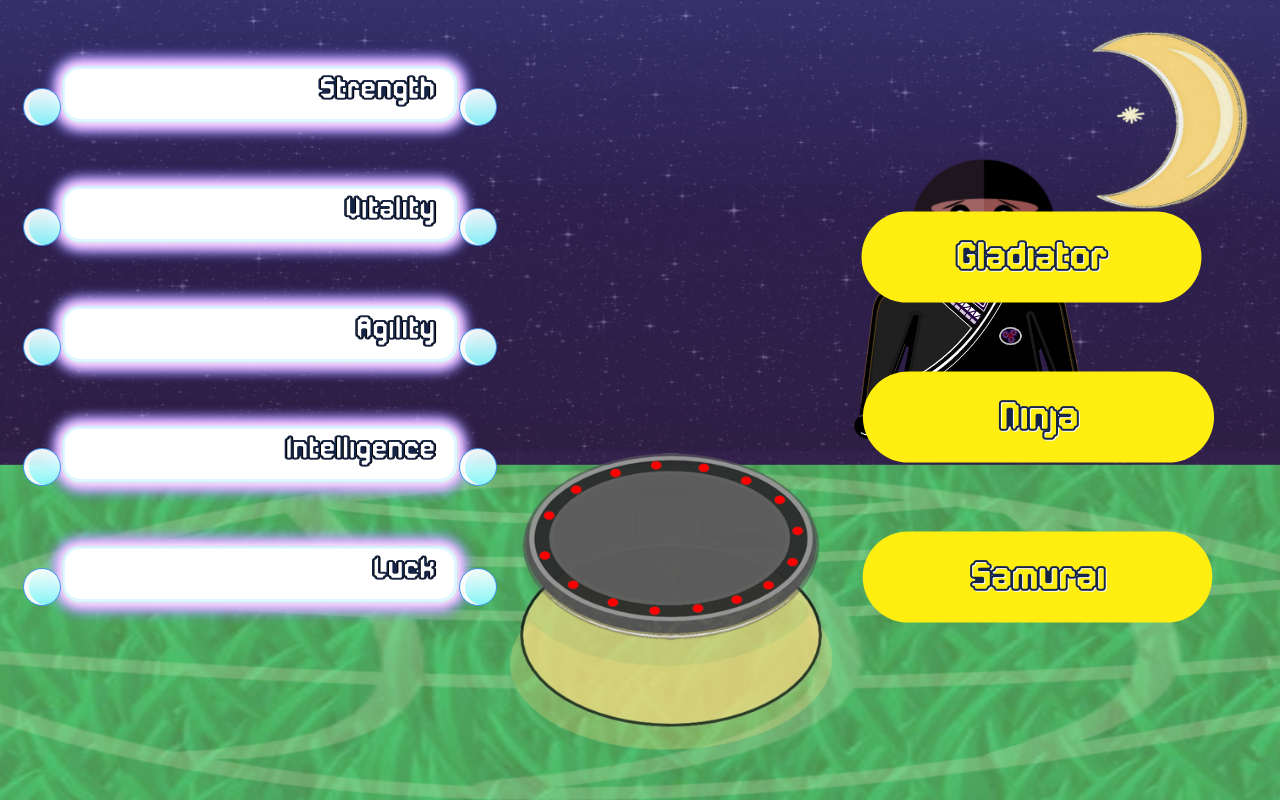
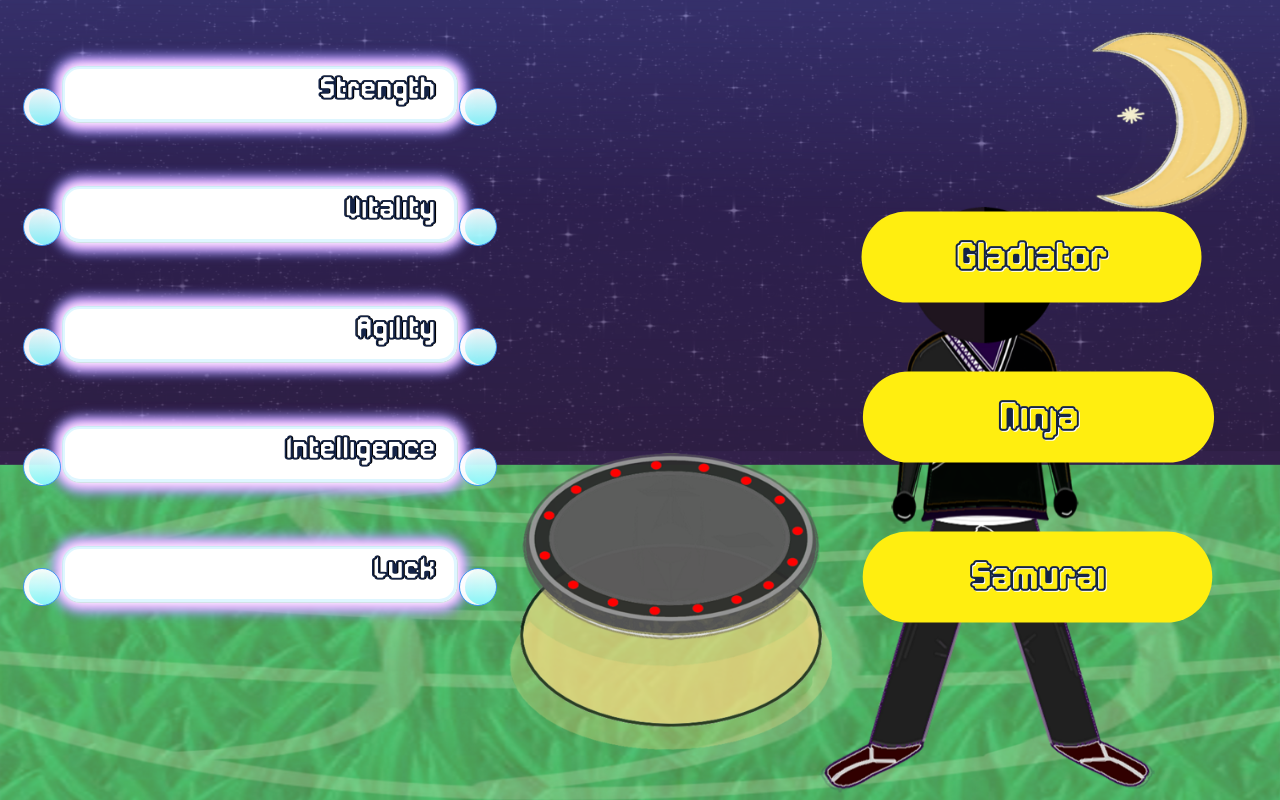
Before and after one commit to soundwanders/makehero, a website: page index.html in a window 1280 px wide. Both pictures are taken after a click on the button "Ninja". Drawn offline with Linux system fonts and the light colour scheme.

Commit message:
testing single image for ninja hero design. Legs complete but need polish. Changed JS and CSS to reflect single ninja image rather than separate body parts.

```diff
--- a/assets/herostyle.css
+++ b/assets/herostyle.css
@@ -213,7 +213,19 @@ body {
 
     /* Hero Heads */
 
-        /* Ninja */
+    /* Ninja */
+    #ninja {
+        display: none;
+        position: absolute;
+        position: fixed;
+        top: -5%;
+        left: 49vh;
+        transform: scale(0.8, 0.8);
+        -ms-transform: scale(0.8, 0.8);
+        -webkit-transform: scale(0.8, 0.8);
+        z-index: -2;
+    }
+    /*
         #ninjaHead {
             display: none;
             position: absolute;
@@ -236,6 +248,18 @@ body {
             -webkit-transform: scale(0.55, 0.55);
             z-index: -4;
         }
+
+        #ninjaLegs {
+            display: none;
+            position: fixed;
+            top: 35.8%;
+            left: 92vh;
+            transform: scale(0.75, 0.75);
+            -ms-transform: scale(0.75, 0.75);
+            -webkit-transform: scale(0.75, 0.75);
+            z-index: -6;
+        }
+    */
 
         /* Samurai */
         #samuraiHead {
--- a/assets/makehero.js
+++ b/assets/makehero.js
@@ -296,8 +296,12 @@ let luck = 0;
     let samHead = document.getElementById("samuraiHead");
     let samBody = document.getElementById("samuraiBody");
 
+    let ninja = document.getElementById("ninja");
+/*
     let ninHead = document.getElementById("ninjaHead");
     let ninBody = document.getElementById("ninjaBody");
+    let ninLegs = document.getElementById("ninjaLegs");
+*/
 
 // --- TOGGLE HERO DISPLAY FUNCTIONS ---
 
@@ -312,8 +316,7 @@ let luck = 0;
       samHead.style.display = "none";
       samBody.style.display = "none";
 
-      ninHead.style.display = "none";
-      ninBody.style.display = "none";
+      ninja.style.display = "none";
 
     }, false);
 
@@ -321,13 +324,13 @@ let luck = 0;
     const ninjaBtn = document.getElementById("ninjaBtn");
 
     ninjaBtn.addEventListener('click', function toggleNinja() {
-      ninHead.style.display = "block";
-      ninBody.style.display = "block";
+      ninja.style.display = "block";
 
       gladHead.style.display = "none";
 
       samHead.style.display = "none";
       samBody.style.display = "none";
+
     }, false);
 
   // Toggle Samurai display
@@ -340,6 +343,6 @@ let luck = 0;
 
       gladHead.style.display = "none";
 
-      ninHead.style.display = "none";
-      ninBody.style.display = "none";
+      ninja.style.display = "none";
+
     }, false);
--- a/index.html
+++ b/index.html
@@ -81,11 +81,17 @@
             <img class = "heroHead" id = "gladiatorHead" src = "assets/images/gladiator/gladiatorHead.png">
 
         <!-- Ninja -->
-            <!-- Head -->
+
+        <img id = "ninja" src = "assets/images/ninja/ninja.png">
+
+        <!-- blocked off for now
+
             <img class = "heroHead" id = "ninjaHead" src = "assets/images/ninja/ninjaHead.png">
+            <img class = "heroBody" id = "ninjaBody" src = "assets/images/ninja/ninjaBody.png">
+            <img class = "heroLegs" id = "ninjaLegs" src = "assets/images/ninja/ninjaLegs.png">
 
-            <!-- Body -->
-            <img class = "heroBody" id = "ninjaBody" src = "assets/images/ninja/ninjaBody.png">
+        -->
+
 
         <!-- Samurai -->
             <!-- Head -->
```
Also changed, not shown: assets/images/ninja/ninja.png (added), assets/images/ninja/ninjaLegs.png (added).
